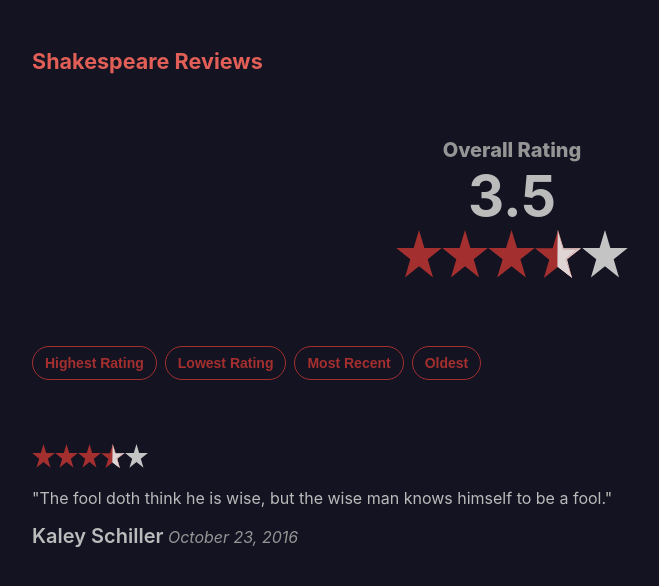
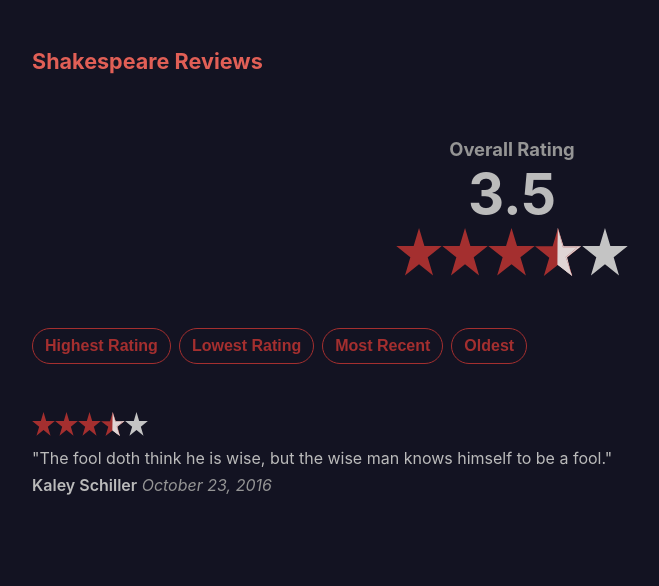
Before and after one commit to gubisim/shakespear-reviews, a React (Vite) app: page /reviews in a window 1280 px wide. Shown: the top 586 px of the page, without its empty margins (128-787 px from the left). Built offline with nearby package versions, Linux system fonts and the light colour scheme.

Commit message:
update review styling

```diff
--- a/src/css/Reviews.css
+++ b/src/css/Reviews.css
@@ -9,21 +9,24 @@
 }
 
 .rating-description {
-    font-size: 1.25rem;
-    font-weight: 800;
+    font-size: 1.15rem;
+    font-weight: 700;
 }
 
 .review {
     margin: 2rem 0;
+    width: 45rem;
+    max-width: 75%;
 }
 
 .review-body {
-    margin: 1rem 0;
+    margin: 0.35rem 0;
+    line-height: 1.5rem;
 }
 
 .review-author {
     font-weight: 600;
-    font-size: 1.25rem;
+    font-size: 1rem;
 }
 
 .review-date {
@@ -36,17 +39,30 @@
   color: #a42f2f;
   border: 1px solid #a42f2f;
   background-color: transparent;
-  font-size: 0.875rem;
   border-radius: 2rem;
   margin-right: 0.5rem;
+  font-size: 1rem;
+}
+
+.sorting-button.active {
+    background-color: #a42f2f;
+    color: #bbbbbb;
 }
 
 :hover.sorting-button {
-  background-color: #641f1f;
+  background-color: #a42f2f;
   color: #bbbbbb;
   cursor: pointer;
 }
 
 .button-group {
-    margin: 4rem 0;
+    margin: 3rem 0;
+    width: 45rem;
+    max-width: 75%;
 }
+
+@media (min-width: 1550px) {
+   .rating-description {
+       margin-top: 2rem;
+   }
+  }
```
